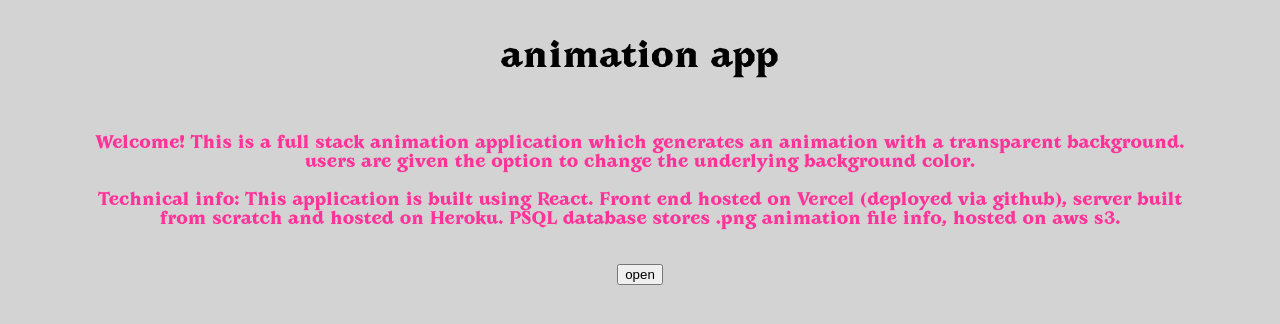
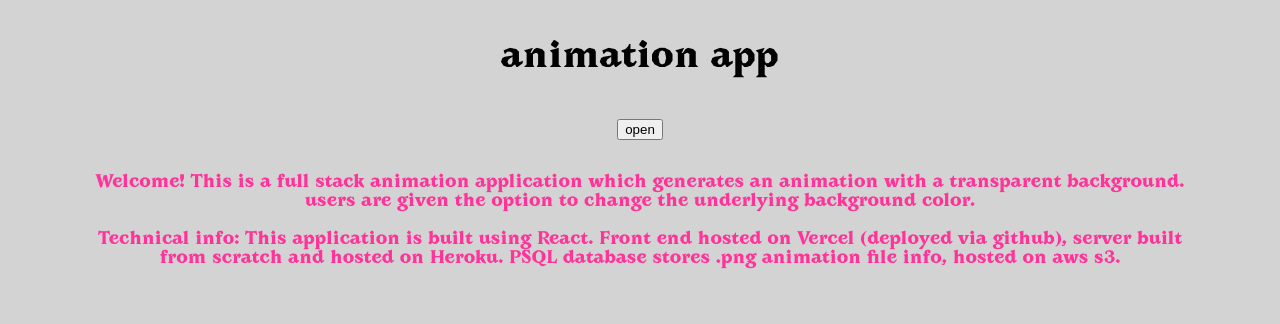
Before and after one commit to timothyhudsonemail/animation-app, a React (Create React App) app: page / in a window 1280 px wide. Shown: the top 324 px of the page. Built offline with nearby package versions, Linux system fonts and the light colour scheme.

Commit message:
Update App.js

```diff
--- a/src/App.js
+++ b/src/App.js
@@ -132,11 +132,6 @@ export default class App extends Component {
         <br />
       <h1 style={{fontFamily:"Avaraa"}}>animation app</h1>
       <br />
-      <p style={{color:"rgb(255, 51, 153)",fontFamily:"Avaraa",paddingLeft:"90px",paddingRight:"90px"}}>
-      Welcome! This is a full stack animation application which generates an animation with a transparent background. users are given the option to change the underlying background color. <br /><br />
-      Technical info: This application is built using React. Front end hosted on Vercel (deployed via github), server built from scratch and hosted on Heroku. PSQL database stores .png animation file info, hosted on aws s3.
-      </p>
-    <br />
 
         <button onClick={getImages}>open</button>
         <br />
@@ -160,15 +155,16 @@ export default class App extends Component {
             src= {this.state.activeImage}
             />
           <button onClick={changeBackground}>change background</button>
-            <p>animation png files hosted at aws s3<br />
-            via psql database<br />
-            server hosted at heroku<br />
-            client side app deployed via vercel<br />
-          </p>
 
           </div>
 
         </div>
+<div>
+            <p style={{color:"rgb(255, 51, 153)",fontFamily:"Avaraa",paddingLeft:"90px",paddingRight:"90px"}}>
+      Welcome! This is a full stack animation application which generates an animation with a transparent background. users are given the option to change the underlying background color. <br /><br />
+      Technical info: This application is built using React. Front end hosted on Vercel (deployed via github), server built from scratch and hosted on Heroku. PSQL database stores .png animation file info, hosted on aws s3.
+      </p>
+            </div>
 
 
       </div>
```
